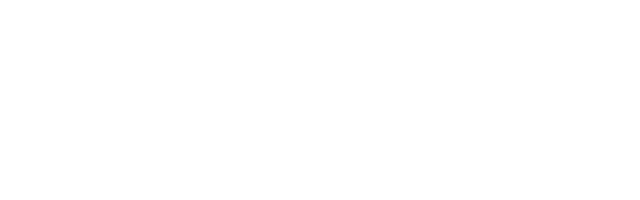
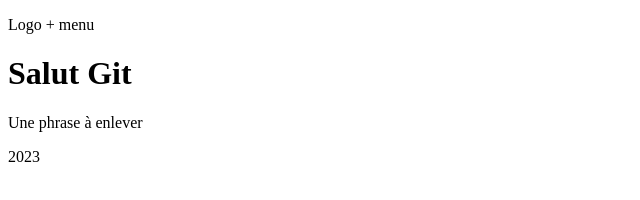
Before and after one commit to SophieSN/discover-git, a plain HTML site: page index.html in a window 1280 px wide. Shown: the whole page, without its empty margins (0-640 px from the left). Drawn offline with Linux system fonts and the light colour scheme.

Commit message:
Modifications

```diff
--- a/index.html
+++ b/index.html
@@ -5,7 +5,17 @@
     <meta name="viewport" content="width=device-width, initial-scale=1.0">
     <title>Git</title>
 </head>
+    <header>
+           <p>Logo + menu
+           </p>
+    </header>
 <body>
+    <h1> Salut Git</h1>
+    <p> Une phrase à enlever
+    </p>
 
+<footer>
+    2023
+</footer>
 </body>
 </html>
```
